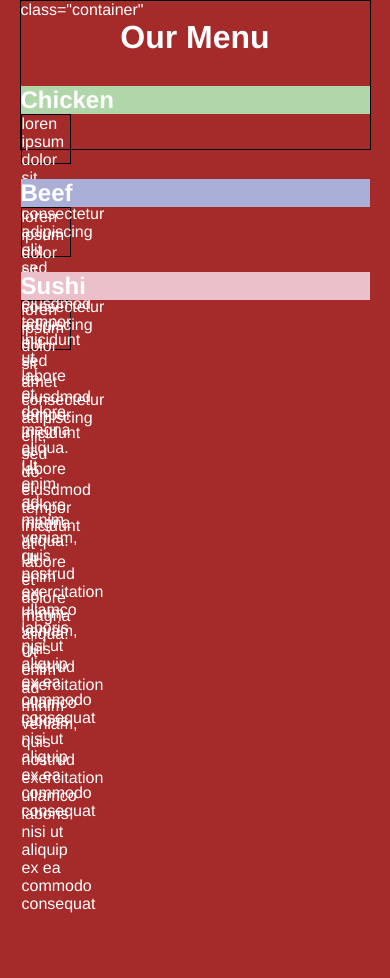
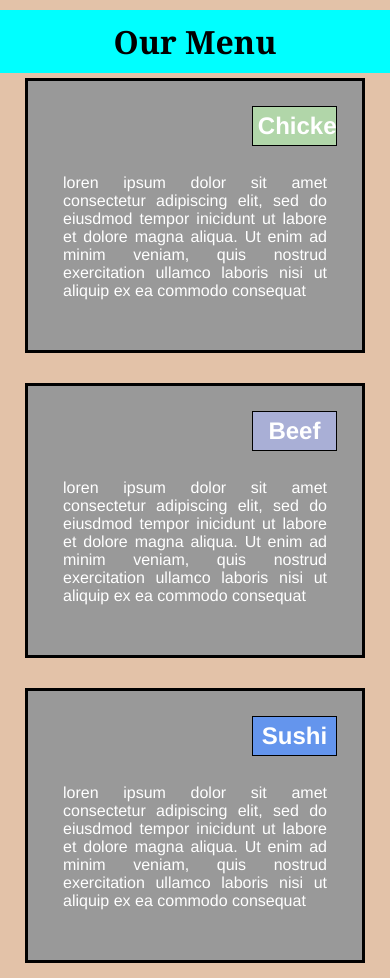
Before and after one commit to juhipatel21/coursera-webdev, a plain HTML site: page project1/index.html in a window 390 px wide. Before the commit the page ends 913 px from the top, so only its background shows below. Drawn offline with Linux system fonts and the light colour scheme.

Commit message:
Final Update

```diff
--- a/project1/css/style.css
+++ b/project1/css/style.css
@@ -5,13 +5,14 @@
   padding: 0;
 }
 
+h1 {
+	text-align: center;
+	font-family: Georgia, sans-serif;
+	color: black;
+}
+
 body {
-  border: 1px solid black;
-  background-color: #A52A2A;
-  width: 90%;
-  height: 150px;
-  margin-right: auto;
-  margin-left: auto;
+  background-color: #e3c2a8;
   font-family: Helvetica;
   color: white;
 }
@@ -23,38 +24,78 @@ body {
 .container {
   background-color: #00FFFF;
   position: relative;
-  top: 60px;
-}
+  margin-left: auto;
+  margin-right: auto;
+  margin-bottom: 10px;
+  margin-top: 10px;
+  padding: 10px;
 
-.main-title {
-	text-align: center;
-	margin-bottom: 30px;
 }
 
 .item-title{
 	position: relative;
 	top: 0;
-	background-color: #C9C7C7;
+	overflow: auto;
+	width: 100%;
 
 }
 
-.item-box p{
-  width: 50px;
-  height: 50px;
-  border: 1px solid black;
+.item-box {
+  position: relative;
+  top: 0;
+  background-color:#999999;
+  margin: 15px;
+  padding: 25px;
+  border: 3px solid #000;
+  overflow: auto;
+
+}
+
+p{
   margin-bottom: 15px;
+  margin-top: 18px;
+  text-align: justify;
+  font-size:100%;
+  padding: 10px;
 }
 
 #chicken-title{
-	background-color: #b1d6a9
+	background-color: #b1d6a9;
+	border: 1px solid black;
+	text-align: center;
+	width: 30%;
+	margin-left: 70%;
+	font-weight: bold;
+	margin-bottom: 0;
+	margin-top: 0;
+	color: white;
+	padding: 5px;
 }
 
 #beef-title{
-	background-color: #a9afd6
+	background-color: #A9AFD6;
+	border: 1px solid black;
+	text-align: center;
+	width: 30%;
+	margin-left: 70%;
+	font-weight: bold;
+	margin-bottom: 0;
+	margin-top: 0;
+	color: white;
+	padding: 5px;
 }
 
 #sushi-title{
-	background-color: #ebc0ca
+	border: 1px solid black;
+	text-align: center;
+	width: 30%;
+	margin-left: 70%;
+	font-weight: bold;
+	margin-bottom: 0;
+	margin-top: 0;
+	background-color: #6495ED;
+	color: white;
+	padding: 5px;
 }
 
 /***Desktop***/
@@ -102,21 +143,87 @@ body {
 
 /***Tablet***/
 @media (min-width: 768px) and (max-width: 991px) {
-  .col-md-3, .col-md-total{
+  .col-md-1, .col-md-2, .col-md-3, .col-md-4, .col-md-5, .col-md-6, .col-md-7, .col-md-8, .col-md-9, .col-md-10, .col-md-11, .col-md-12 {
     float: left;
   }
+
+  .col-md-1 {
+    width: 8.33%;
+  }
+  .col-md-2 {
+    width: 16.66%;
+  }
   .col-md-3 {
+    width: 25%;
+  }
+  .col-md-4 {
+    width: 33.33%;
+  }
+  .col-md-5 {
+    width: 41.66%;
+  }
+  .col-md-6 {
     width: 50%;
   }
-  .col-md-total {
+  .col-md-7 {
+    width: 58.33%;
+  }
+  .col-md-8 {
+    width: 66.66%;
+  }
+  .col-md-9 {
+    width: 74.99%;
+  }
+  .col-md-10 {
+    width: 83.33%;
+  }
+  .col-md-11 {
+    width: 91.66%;
+  }
+  .col-md-12 {
     width: 100%;
   }
 }
-
 /***Mobile***/
 @media (max-width: 767px) {
-  .col-md-3{
-    float: left;
-    width:100%;
+  .col-sm-1, .col-sm-2, .col-sm-3, .col-sm-4, .col-sm-5, .col-sm-6, .col-sm-7, .col-sm-8, .col-sm-9, .col-sm-10, .col-sm-11, .col-sm-12 {
+ 	float: left;
+  }
+
+  .col-sm-1 {
+    width: 8.33%;
+  }
+  .col-sm-2 {
+    width: 16.66%;
+  }
+  .col-sm-3 {
+    width: 25%;
+  }
+  .col-sm-4 {
+    width: 33.33%;
+  }
+  .col-sm-5 {
+    width: 41.66%;
+  }
+  .col-sm-6 {
+    width: 50%;
+  }
+  .col-sm-7 {
+    width: 58.33%;
+  }
+  .col-sm-8 {
+    width: 66.66%;
+  }
+  .col-sm-9 {
+    width: 74.99%;
+  }
+  .col-sm-10 {
+    width: 83.33%;
+  }
+  .col-sm-11 {
+    width: 91.66%;
+  }
+  .col-sm-12 {
+    width: 100%;
   }
 }
--- a/project1/index.html
+++ b/project1/index.html
@@ -7,10 +7,10 @@
 <link rel='stylesheet' href='css/style.css' type='text/css'>
 </head>
 <body>
-	<div> class="container"</div>
+	<div class="container">
 		<div class="row">
-		<h1 class="main-title">Our Menu</h1>
-			<div class="col-lg-3">
+		<h1>Our Menu</h1>
+			<div class="col-lg-4 col-md-6 col-sm-12">
 				<div class="item-box">
 					<div class="item-title" id="chicken-title">
 						<h2>Chicken</h2>
@@ -20,7 +20,7 @@
 					</p>
 				</div>
 			</div>
-			<div class="col-lg-3">
+			<div class="col-lg-4 col-md-6 col-sm-12">
 				<div class="item-box">
 					<div class="item-title" id="beef-title">
 						<h2>Beef</h2>
@@ -30,7 +30,7 @@
 					</p>
 				</div>
 			</div>
-			<div class="col-lg-3">
+			<div class="col-lg-4 col-md-12 col-sm-12">
 				<div class="item-box">
 					<div class="item-title" id="sushi-title">
 						<h2>Sushi</h2>
```
Also changed, not shown: 1 other file.
